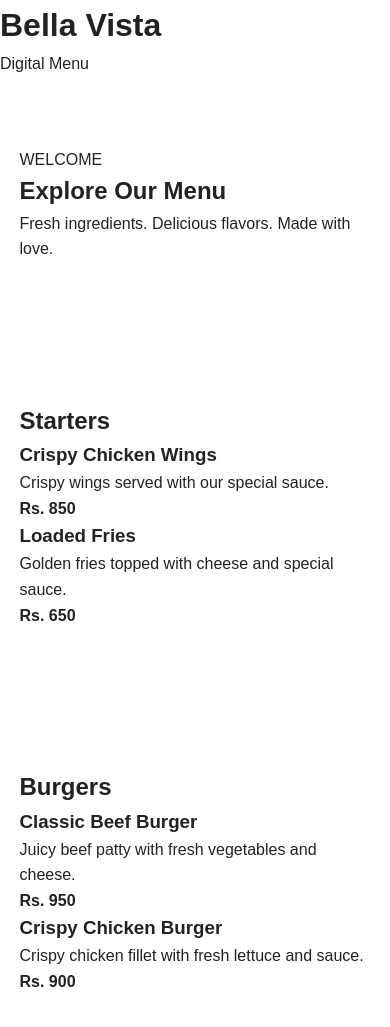
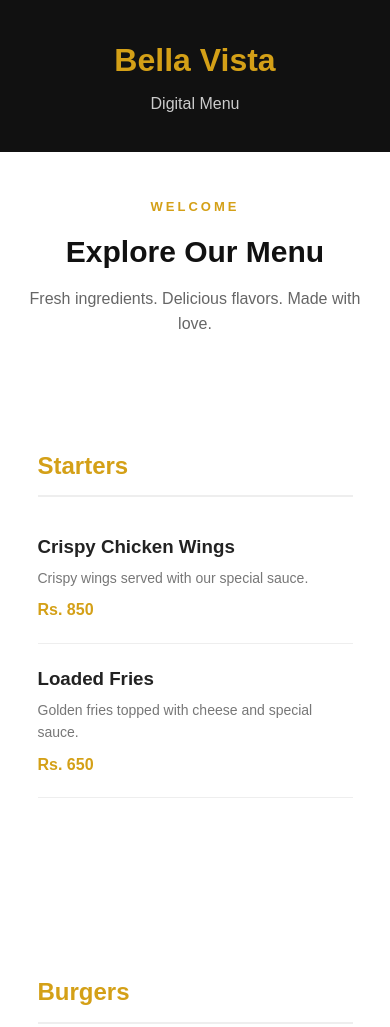
Before and after one commit to hassanali590110-png/Bella-Vista-1, a plain HTML site: page menu.html in a window 390 px wide. Shown: the top 1027 px of the page. Drawn offline with Linux system fonts and the light colour scheme.

Commit message:
Update style.css

```diff
--- a/style.css
+++ b/style.css
@@ -920,3 +920,168 @@ footer {
 .popular-card:hover .dish-image img {
     transform: scale(1.08);
 }
+/* ==================================================
+   DIGITAL MENU PAGE
+================================================== */
+
+.digital-menu-header {
+    padding: 35px 20px;
+    background: #111111;
+    color: #ffffff;
+    text-align: center;
+}
+
+.digital-logo h1 {
+    color: #d4a017;
+    font-size: 32px;
+    margin-bottom: 5px;
+}
+
+.digital-logo p {
+    color: #cccccc;
+    margin: 0;
+}
+
+.digital-welcome {
+    padding: 60px 20px 30px;
+    text-align: center;
+}
+
+.menu-label {
+    color: #d4a017;
+    font-size: 13px;
+    font-weight: 700;
+    letter-spacing: 3px;
+}
+
+.digital-welcome h2 {
+    margin: 10px 0;
+    font-size: 38px;
+    color: #111111;
+}
+
+.digital-welcome p:last-child {
+    color: #666666;
+}
+
+.digital-menu {
+    max-width: 800px;
+    margin: auto;
+    padding: 20px;
+}
+
+.digital-category {
+    margin-bottom: 35px;
+}
+
+.digital-category h2 {
+    margin-bottom: 15px;
+    padding-bottom: 10px;
+    color: #d4a017;
+    border-bottom: 2px solid #eeeeee;
+}
+
+.digital-menu-item {
+    display: flex;
+    justify-content: space-between;
+    align-items: flex-start;
+    gap: 20px;
+    padding: 20px 0;
+    border-bottom: 1px solid #eeeeee;
+}
+
+.digital-menu-item h3 {
+    margin-bottom: 5px;
+    color: #222222;
+}
+
+.digital-menu-item p {
+    color: #777777;
+    font-size: 14px;
+}
+
+.digital-menu-item strong {
+    color: #d4a017;
+    white-space: nowrap;
+}
+
+.digital-order {
+    padding: 60px 20px;
+    text-align: center;
+    background: #111111;
+    color: #ffffff;
+}
+
+.digital-order h2 {
+    margin-bottom: 10px;
+}
+
+.digital-order p {
+    color: #cccccc;
+    margin-bottom: 25px;
+}
+
+.digital-order-btn {
+    display: inline-block;
+    padding: 14px 28px;
+    background: #d4a017;
+    color: #111111;
+    border-radius: 5px;
+    font-weight: 700;
+    transition: 0.3s ease;
+}
+
+.digital-order-btn:hover {
+    background: #ffffff;
+    transform: translateY(-2px);
+}
+
+.digital-footer {
+    padding: 35px 20px;
+    text-align: center;
+    background: #080808;
+    color: #ffffff;
+}
+
+.digital-footer h3 {
+    margin-bottom: 10px;
+}
+
+.digital-footer p {
+    margin-top: 8px;
+    color: #999999;
+    font-size: 14px;
+}
+
+
+/* MOBILE */
+
+@media (max-width: 600px) {
+
+    .digital-welcome {
+        padding: 45px 20px 20px;
+    }
+
+    .digital-welcome h2 {
+        font-size: 30px;
+    }
+
+    .digital-menu {
+        padding: 20px;
+    }
+
+    .digital-menu-item {
+        flex-direction: column;
+        gap: 8px;
+    }
+
+    .digital-menu-item strong {
+        font-size: 16px;
+    }
+
+    .digital-order-btn {
+        width: 100%;
+        max-width: 300px;
+    }
+
+}
```
